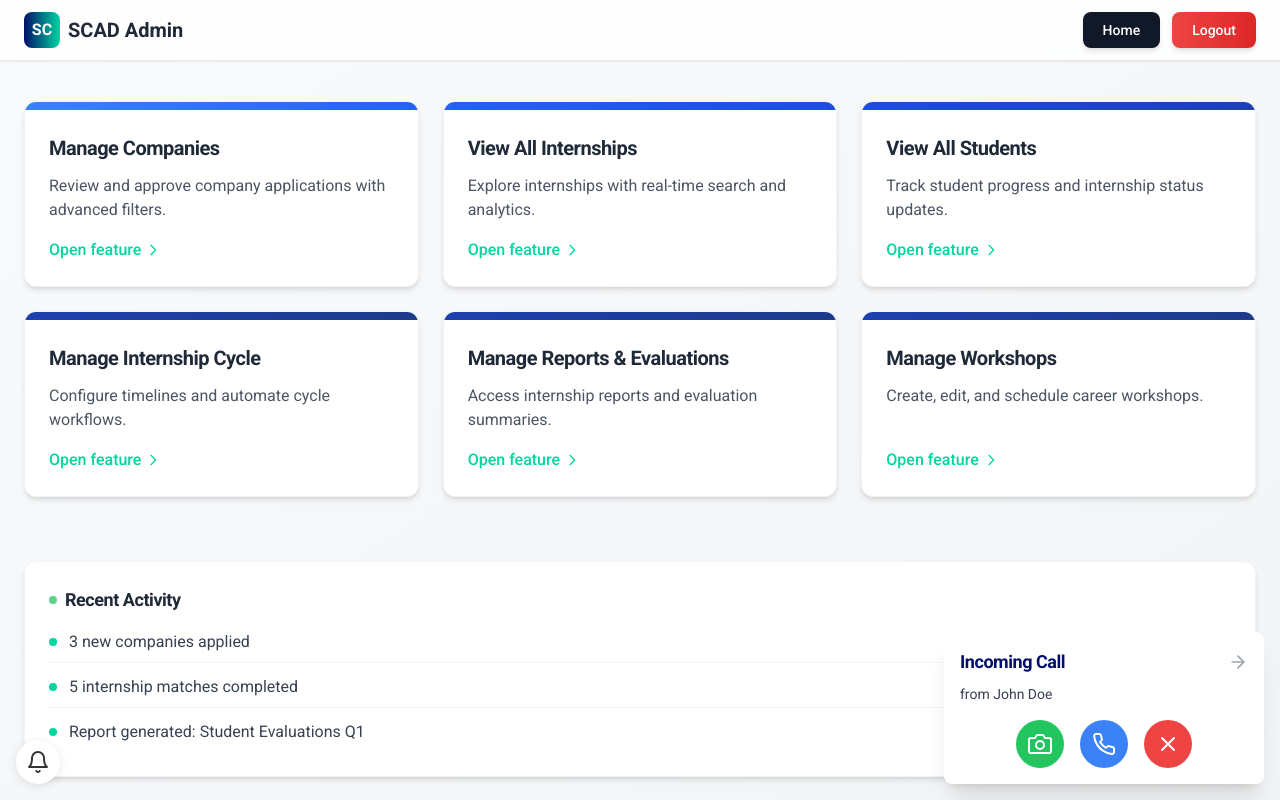
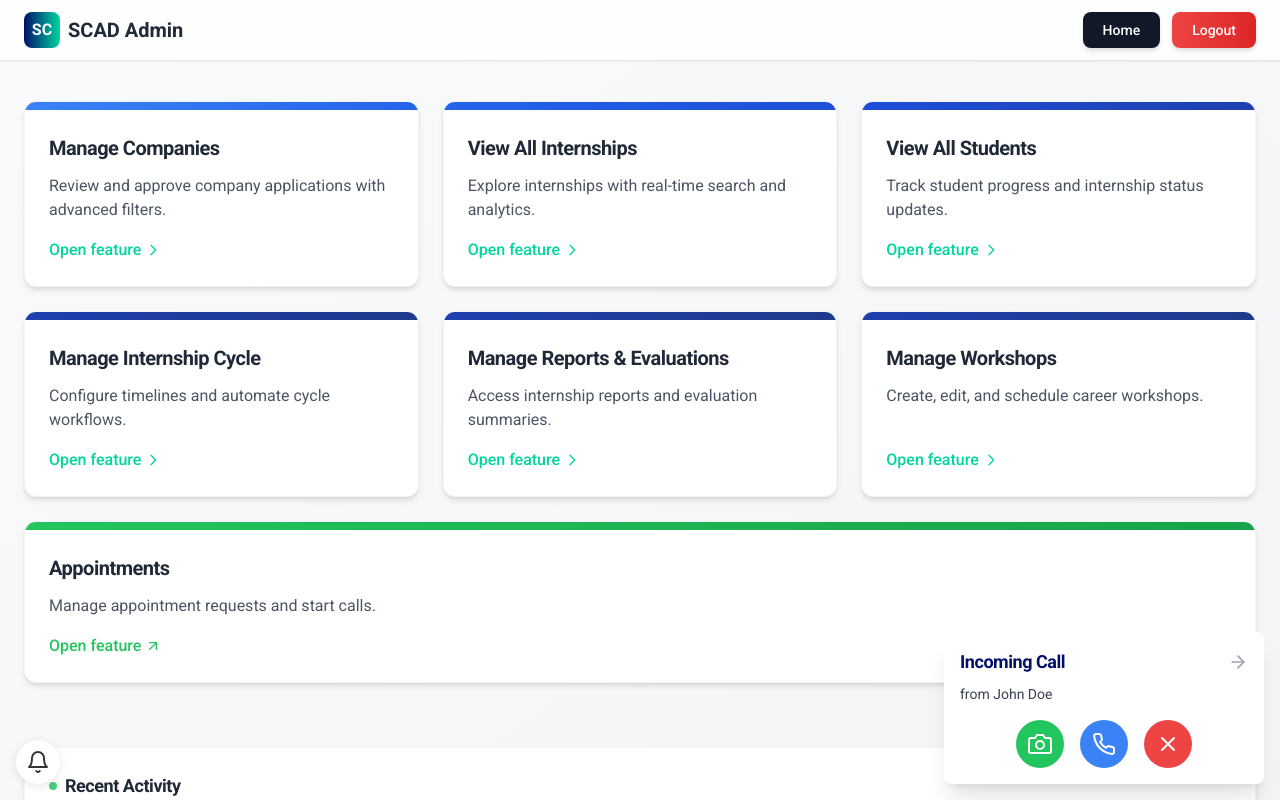
Before and after one commit to CSEN603-2025/Ghost-in-the-Machine, a React (Create React App) app: page /scad-dashboard in a window 1280 px wide. Shown: the top 800 px of the page. Built offline with nearby package versions, Linux system fonts and the light colour scheme; a web font is replaced by a local one.

Commit message:
online feature on video call screen, now also present on SCAD dashboard

```diff
--- a/src/pages/SCADDashboard.jsx
+++ b/src/pages/SCADDashboard.jsx
@@ -39,6 +39,12 @@ const SCADDashboard = () => {
   // Card data (including new Manage Workshops)
   const cards = [
     {
+      title: "Appointments",
+      desc: "Manage appointment requests and start calls.",
+      route: "/VideoCallPage",
+      color: "from-green-500 to-green-600"
+    },
+    {
       title: "Manage Companies",
       desc: "Review and approve company applications with advanced filters.",
       route: "/manage-companies",
@@ -75,6 +81,9 @@ const SCADDashboard = () => {
       color: "from-blue-800 to-blue-900"
     }
   ];
+
+  // Separate the Appointments card for full-width display
+  const [appointmentsCard, ...dashboardCards] = cards;
 
   // Call handlers (enhanced with toasts)
   const handleAcceptVideo = () => {
@@ -147,7 +156,7 @@ const SCADDashboard = () => {
           transition={{ staggerChildren: 0.1 }}
           className="grid grid-cols-1 md:grid-cols-2 lg:grid-cols-3 gap-6"
         >
-          {cards.map((card, index) => (
+          {dashboardCards.map((card, index) => (
             <motion.div
               key={index}
               initial={{ y: 20, opacity: 0 }}
@@ -189,6 +198,35 @@ const SCADDashboard = () => {
               </div>
             </motion.div>
           ))}
+        </motion.div>
+        {/* Full-width Appointments card row */}
+        <motion.div
+          initial={{ opacity: 0 }}
+          animate={{ opacity: 1 }}
+          transition={{ delay: 0.2 }}
+          className="grid grid-cols-1 md:grid-cols-2 lg:grid-cols-3 gap-6 mt-6"
+        >
+          <motion.div
+            key="appointments"
+            initial={{ y: 20, opacity: 0 }}
+            animate={{ y: 0, opacity: 1 }}
+            whileHover={{
+              y: -5,
+              boxShadow: "0 10px 25px -5px rgba(0, 0, 0, 0.1)"
+            }}
+            onClick={() => navigate(appointmentsCard.route)}
+            className="col-span-1 md:col-span-2 lg:col-span-3 bg-white rounded-xl shadow-md overflow-hidden cursor-pointer transition-all duration-300 flex flex-col border border-gray-100"
+          >
+            <div className={`h-2 w-full bg-gradient-to-r ${appointmentsCard.color}`} />
+            <div className="p-6 flex-1 flex flex-col">
+              <h3 className="text-xl font-bold text-gray-800 mb-3">{appointmentsCard.title}</h3>
+              <p className="text-gray-600 mb-4 flex-1">{appointmentsCard.desc}</p>
+              <div className="text-green-500 font-medium flex items-center">
+                Open feature
+                <FiArrowUpRight className="w-4 h-4 ml-1" />
+              </div>
+            </div>
+          </motion.div>
         </motion.div>
       </div>
 
--- a/src/pages/VideoCallPage.jsx
+++ b/src/pages/VideoCallPage.jsx
@@ -16,10 +16,12 @@ const VideoCallPage = () => {
       status: "pending" // 'pending', 'accepted', 'rejected'
     }
   ]);
+  const [remoteOnline, setRemoteOnline] = useState(true);
   // Available people to request appointments from
   const availablePeople = [ "John Doe", "Jane Smith","Mohamed Ahmed", "Sara Ali", "Ali Hassan" ];
   const [selectedPerson, setSelectedPerson] = useState(availablePeople[0]);
   const { success } = useToastNotifications();
+  const { error } = useToastNotifications();
   const [notifications, setNotifications] = useState([]);
 
   useEffect(() => {
@@ -33,12 +35,26 @@ const VideoCallPage = () => {
       return () => clearTimeout(timer);
     }, []);
 
+    useEffect(() => {
+      const timer = setTimeout(() => {
+        const msg = "Yassin Sayed just rejected your appointment request! Call removed from the list.";
+        // show toast
+        error(msg);
+        // add to bell notification center
+        setNotifications(prev => [...prev,{ id: Date.now(), message: msg, date: new Date() }]);
+      }, 800);
+      return () => clearTimeout(timer);
+    }, []);
+
   // Mock function to start a call
   const startCall = (appointmentId) => {
     setCallStatus('ringing');
     // Simulate call acceptance after 3 seconds
     setTimeout(() => {
       setCallStatus('in-progress');
+      // after going in-progress, mark remote offline after 5s
+      setRemoteOnline(true);
+      setTimeout(() => setRemoteOnline(false), 5000);
     }, 3000);
   };
 
@@ -152,26 +168,30 @@ const VideoCallPage = () => {
             {callStatus === 'ringing' ? 'Calling...' : 'Call in Progress'}
           </h3>
 
-          <div className="video-container relative">
+          <div className="video-container relative flex justify-center items-center space-x-4">
             {callStatus === 'in-progress' && (
               <>
-                <div className="remote-video">
-                  <div className="video-placeholder">
+                <div className="remote-video flex flex-col items-center">
+                  <div className="video-placeholder flex flex-col items-center">
                     <div className="user-avatar">
                       {appointments[0].studentName.charAt(0)}
                     </div>
-                    <p>{appointments[0].studentName}</p>
+                    <p className="font-semibold">{appointments[0].studentName}</p>
+                    <div className={`flex items-center text-sm mt-1 ${remoteOnline ? 'text-green-500' : 'text-red-500'}`}>
+                      <span className={`w-2 h-2 rounded-full mr-1 ${remoteOnline ? 'bg-green-500' : 'bg-red-500'}`} />
+                      <span>{remoteOnline ? 'Online' : 'Offline'}</span>
+                    </div>
                   </div>
                 </div>
 
-                <div className={`local-video ${!videoEnabled ? 'disabled' : ''}`}>
+                <div className={`local-video ${!videoEnabled ? 'disabled' : ''} flex flex-col items-center`}>
                   {videoEnabled ? (
-                    <div className="video-placeholder">
+                    <div className="video-placeholder flex flex-col items-center">
                       <div className="user-avatar">Y</div>
                       <p>You</p>
                     </div>
                   ) : (
-                    <div className="video-off">
+                    <div className="video-off flex flex-col items-center">
                       <FiVideoOff size={48} />
                       <p>Camera is off</p>
                     </div>
```
